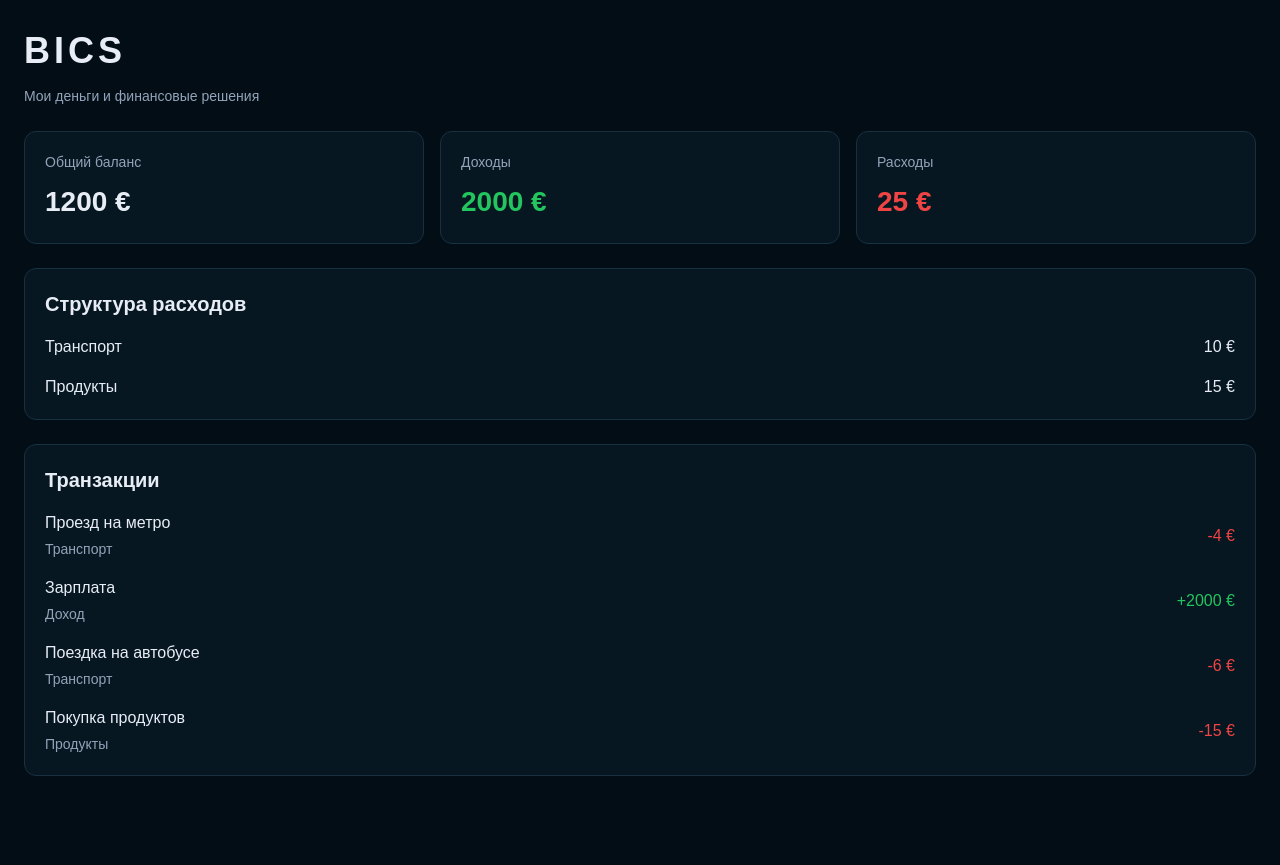
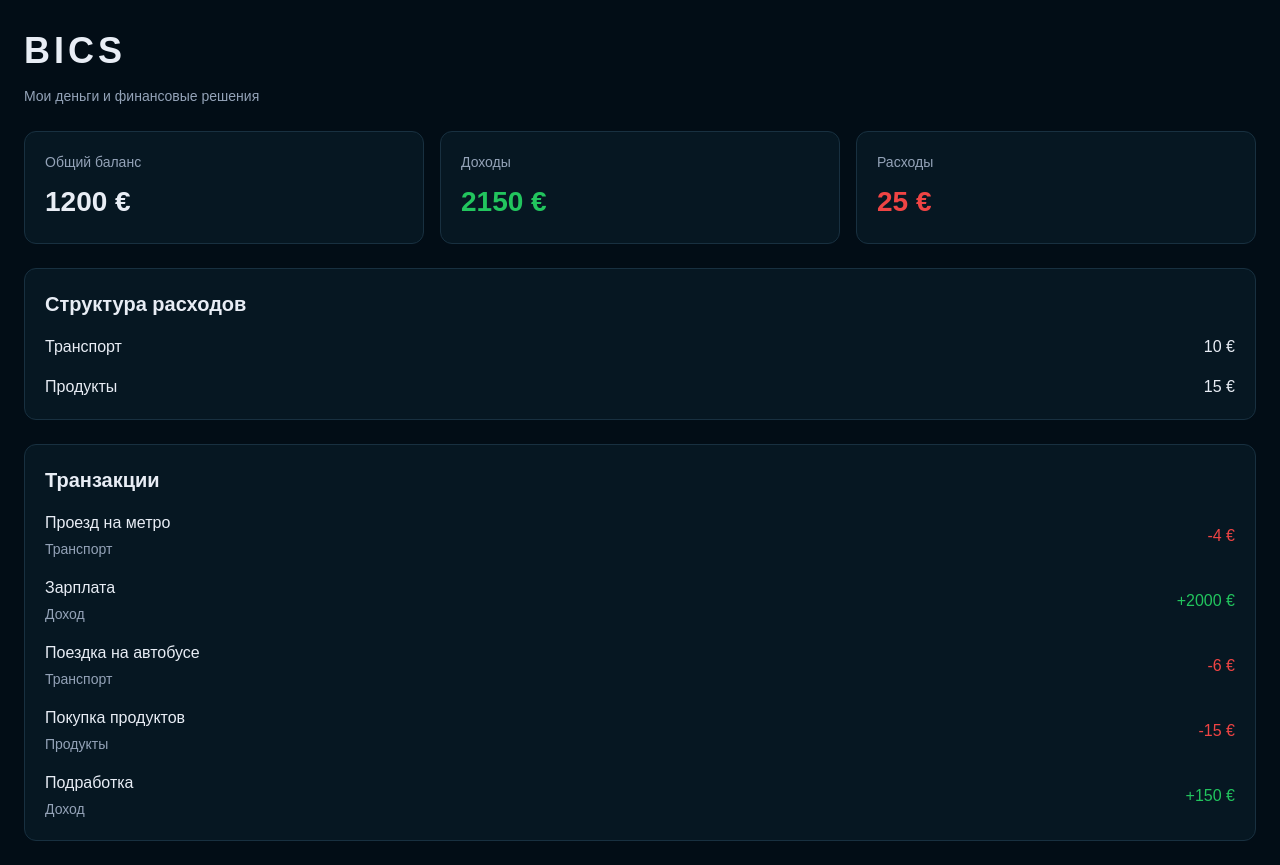
Before and after one commit to iwan-semjonow-dev/BICS, a React (Vite) app: page / in a window 1280 px wide. Before the commit the page ends 800 px from the top, so only its background shows below. Built offline with nearby package versions, Linux system fonts and the light colour scheme.

Commit message:
Calculate income total from transactions

```diff
--- a/src/App.tsx
+++ b/src/App.tsx
@@ -39,7 +39,15 @@ function App() {
       category: "Продукты",
       amount: 15,
       type: "expense"
-    }
+    },
+
+    {
+      id: 5,
+      title: "Подработка",
+      category: "Доход",
+      amount: 150,
+      type: "income"
+    },
   ]
 
   const expenseTransactions = transactions.filter(
@@ -51,6 +59,15 @@ function App() {
     0
   )
 
+  const incomeTransactions = transactions.filter(
+    (transaction) => transaction.type === "income"
+  )
+
+  const totalIncome = incomeTransactions.reduce(
+    (total, income) => total + income.amount,
+    0
+  )
+
   const expenseSummaries: ExpenseSummary[] = [];
 
   for (const transaction of expenseTransactions) {
@@ -59,7 +76,7 @@ function App() {
     if (existingSummary) {
       existingSummary.amount += transaction.amount;
     } else {
-      expenseSummaries.push({id: transaction.id, category: transaction.category, amount: transaction.amount})
+      expenseSummaries.push({ id: transaction.id, category: transaction.category, amount: transaction.amount })
     }
   }
 
@@ -68,7 +85,7 @@ function App() {
       <Header />
       <div className="summary">
         <Balance amount={1200} title="Общий баланс" variant="balance" />
-        <Balance amount={2000} title="Доходы" variant="income" />
+        <Balance amount={totalIncome} title="Доходы" variant="income" />
         <Balance amount={totalExpenses} title="Расходы" variant="expense" />
       </div>
       <ExpenseStructure expenses={expenseSummaries} />
```
